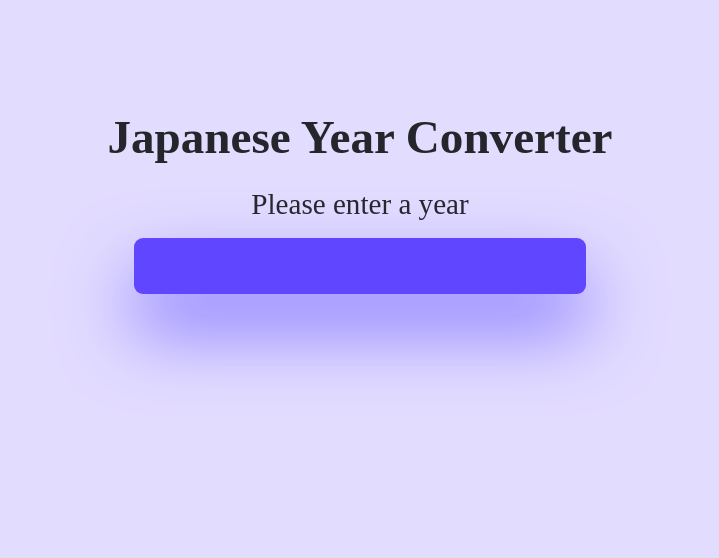
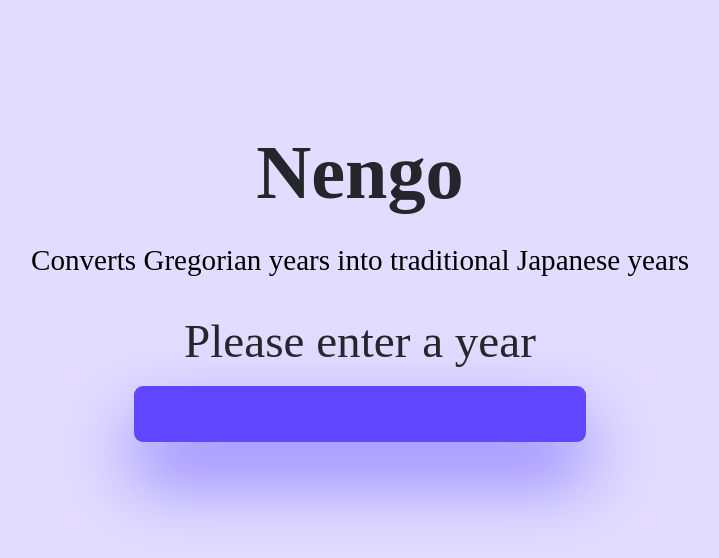
Before and after one commit to jbcden/nengo-site, a React (Create React App) app: page / in a window 1280 px wide. Shown: the top 558 px of the page, without its empty margins (280-999 px from the left). Built offline with nearby package versions, Linux system fonts and the light colour scheme; a web font is replaced by a local one.

Commit message:
Added tagline

```diff
--- a/src/App.js
+++ b/src/App.js
@@ -7,7 +7,8 @@ class App extends Component {
   render() {
     return (
       <div className="App">
-        <h1>Japanese Year Converter</h1>
+        <h1>Nengo</h1>
+        <h3>Converts Gregorian years into traditional Japanese years</h3>
         <DateDisplay />
       </div>
     );
--- a/src/styles/abstracts/_variables.scss
+++ b/src/styles/abstracts/_variables.scss
@@ -3,14 +3,23 @@
 
   --base-font-size: 18px;
   --header-font-family: adelle, serif;
+  --paragraph-font-family: proxima-nova, serif;
+
   --header-line-height: 1.1;
   --header-margin-bottom: 1rem;
   --header-color: #25262b;
 
-  --h1-font-size: 2.618rem;
+  --h1-font-size: 4.236rem;
 
-  --h2-font-size: 1.618rem;
+  --h2-font-size: 2.618rem;
   --h2-font-weight: 400;
+
+  --h3-font-size: 1.618rem;
+  --h3-font-weight: 400;
+  --h3-font-family: var(--paragraph-font-family);
+
+  --paragraph-font-size: 1rem;
+  --paragraph-font-weight: 400;
 
   --input-height: 3rem;
   --input-border-radius: 0.5rem;
--- a/src/styles/base/_typography.scss
+++ b/src/styles/base/_typography.scss
@@ -18,3 +18,9 @@ h2 {
   font-size: var(--h2-font-size);
   font-weight: var(--h2-font-weight);
 }
+
+h3 {
+  font-size: var(--h3-font-size);
+  font-weight: var(--h3-font-weight);
+  font-family: var(--h3-font-family);
+}
```
